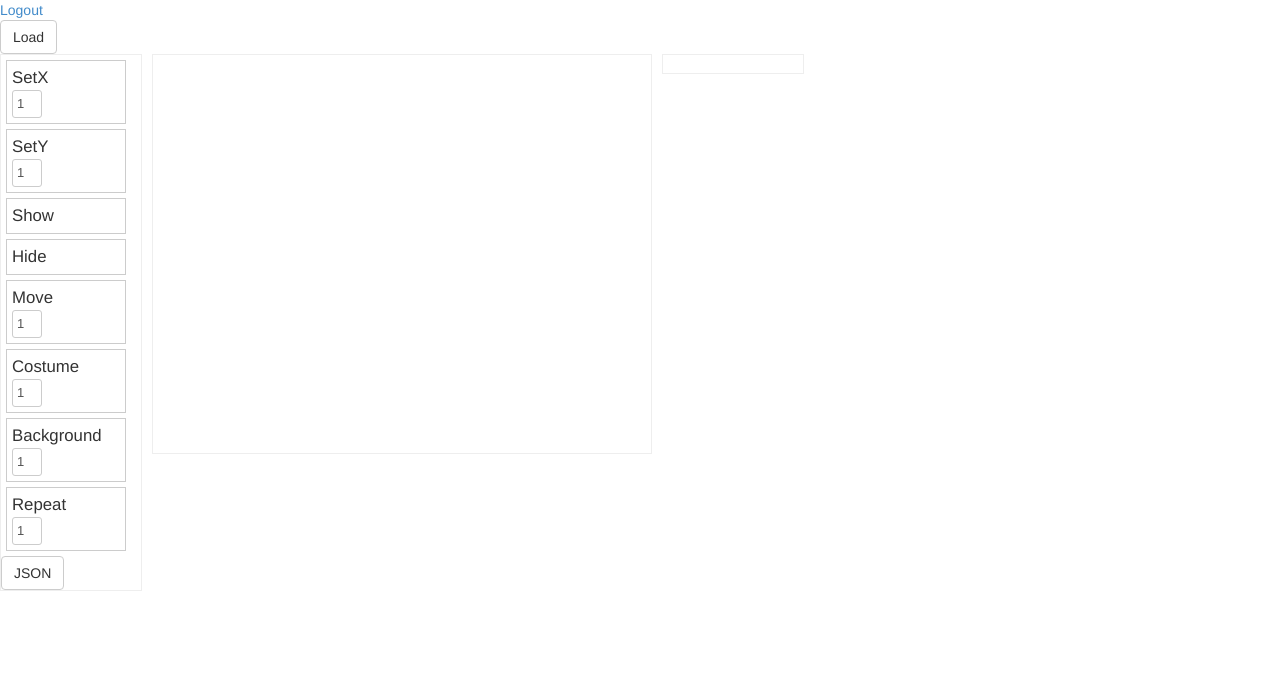
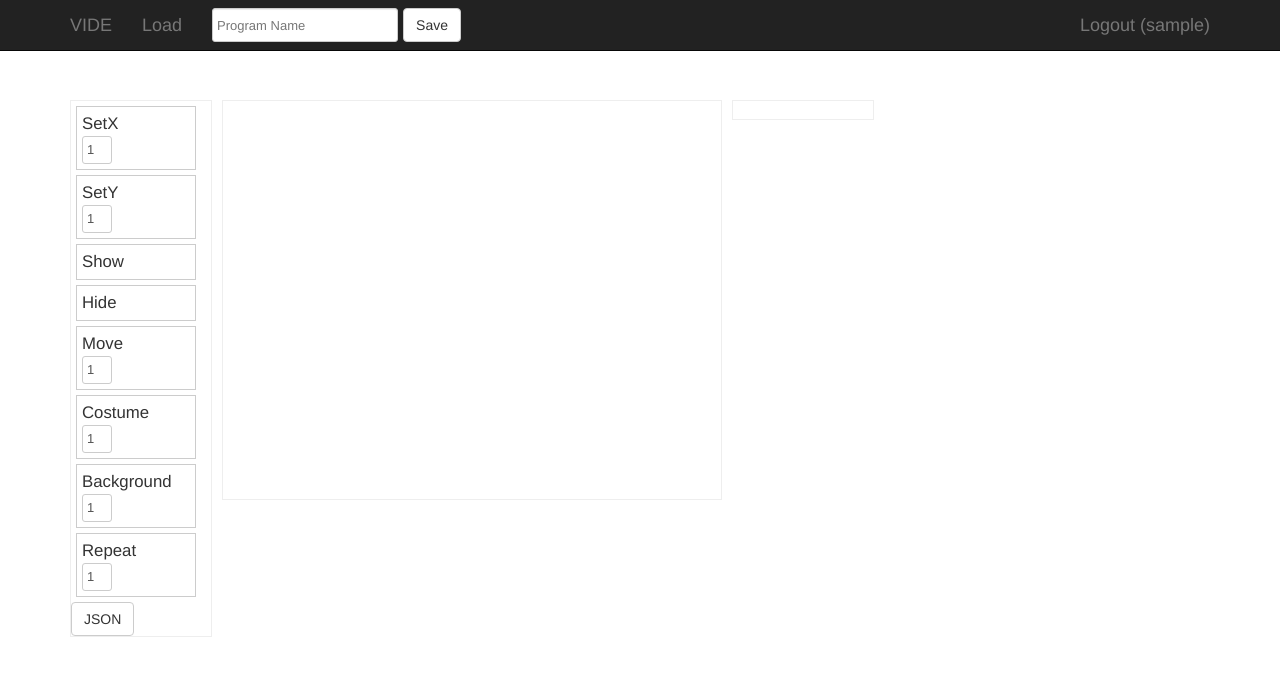
Before and after one commit to franklingu/Visual-IDE, a Python web app: template Visual-IDE/templates/index.html in a window 1280 px wide. Shown: the top 676 px of the page. Run offline with Jinja, Linux system fonts and the light colour scheme; the template is opened without the code that fills it: most values are stand-ins (such as "Sample title", 1, 10 or a date in 2020).

Commit message:
added a navbar that contains 'load', 'save' and 'login/logout' links

```diff
--- a/Visual-IDE/css/app.css
+++ b/Visual-IDE/css/app.css
@@ -1,3 +1,10 @@
+#mainContent {
+  padding-top: 100px;
+}
+
+#menuBar {
+  font-size: 18px;
+}
 
 #sortable1, #sortable2 {
   border: 1px solid #eee;
--- a/Visual-IDE/js/app.js
+++ b/Visual-IDE/js/app.js
@@ -53,7 +53,13 @@ $(function () {
 
     $('#save-title').on('click', function () {
         var obj = getSequenceJson();
-        obj['title'] = 'default-title';
+        title = $('#saveTitleName').val();
+        if (title === null) {
+            alert("Please provide a name for the program to be saved");
+            return false;
+        }
+
+        obj['title'] = title;
         var request = $.ajax({url: '/save/', type: 'POST', data: obj, dataType: 'json'});
         request.done(function (res) {
             console.log(res['status']);
@@ -64,6 +70,8 @@ $(function () {
         request.fail(function () {
             $.cookie("obj", JSON.stringify(obj));
         });
+
+        return false;
     });
 
     $('.load-title').on('click', function () {
--- a/Visual-IDE/templates/index.html
+++ b/Visual-IDE/templates/index.html
@@ -15,28 +15,65 @@
   <script type="text/javascript" src="/js/app.js"></script>
 </head>
 <body>
-  {%if user_name%}
-    <a href="{{logout_url}}">Logout</a>
-    <div class="dropdown" id="loadJson">
-      <button class="btn btn-default dropdown-toggle" type="button" id="dropdownMenu1" data-toggle="dropdown">
+  <nav id="menuBar" class="navbar navbar-inverse navbar-fixed-top" role="navigation">
+    <div class="container">
+      <div class="navbar-header">
+        <a class="navbar-brand" href="#"> VIDE </a>
+      </div>
+
+      <div class="collapse navbar-collapse">
+        <ul class="nav navbar-nav">
+          <li class="dropdown">
+            <a href="#" class="dropdown-toggle" data-toggle="dropdown">
+              {% if title_list %}
+                Load <span class="caret"></span>
+              {% elif user_name %}
                 Load
-        {% if tiles_list %}
-          <span class="caret"></span>
+              {% else %}
+                <span title="Please login to load"><strike>Load </strike></span>
               {% endif %}
-      </button>
-      <ul class="dropdown-menu" role="menu" aria-labelledby="dropdownMenu1">
+            </a>
+            {% if titles_list %}
+            <ul class="dropdown-menu" role="menu">
                 {% for title in titles_list %}
-          <li role="presentation" class="load-title" data-value="{{title}}"><a role="menuitem" tabindex="-1" href="#">{{title}}</a></li>
+                  <li role="presentation" class="load-title" data-value="{{title}}">
+                    <a tabindex="-1" class="link">{{title}}</a>
+                  </li>
                 {% endfor %}
             </ul>
+            {% endif %}
+          </li>
+        </ul>
+
+        {% if user_name %}
+          <form class="navbar-form navbar-left" role="save">
+            <div class="form-group">
+              <input type="text" class="form-control" placeholder="Program Name" id="saveTitleName">
             </div>
-    <!-- do something for save -->
+            <button type="submit" class="save-title btn btn-default">Save</button>
+          </form>
+        {% else %}
+          <ul class="nav navbar-nav navbar-left">
+            <li>
+              <a href="#" title="Please login to save"><strike>Save</strike></a>
+            </li>
+          </ul>
+        {% endif %}
+
+        <ul class="nav navbar-nav navbar-right">
+          <li>
+            {%if user_name%}
+              <a href="{{logout_url}}">Logout ({{user_name | truncate(10)}})</a>
             {%else%}
               <a href="{{login_url}}">Login</a>
-    <div title="Please login to load" class="btn btn-default dropdown"><strike>Load</strike></div>
-    <div title="Please login to save" class="btn btn-default"><strike>Save</strike></div>
+            {%endif%}
+          </li>
+        </ul>
+      </div>
+    </div>
+  </nav>
 
-  {%endif%}
+  <div class="container" id="mainContent">
     <ul id="sortable1" class="connected-sortable1">
       <li class="ui-state-default">
         <div class="command">
@@ -92,5 +129,6 @@
 
     <div id="feedback-area" class="feedback-area">
     </div>
+  </div>
 </body>
 </html>
```
Lines whose indentation alone changed are shown as unchanged.
